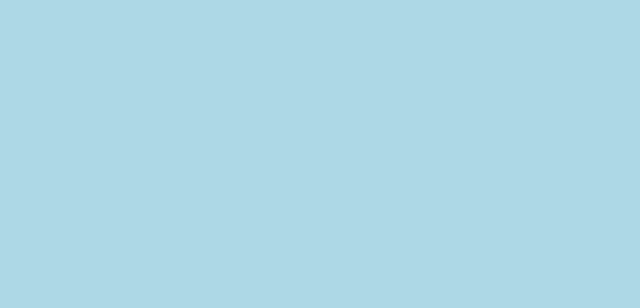
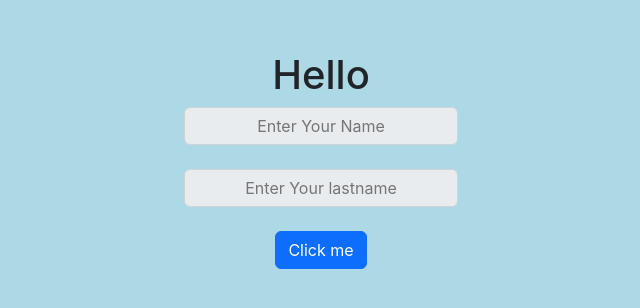
Before and after one commit to sumitj45/react-self-Practice, a React (Create React App) app in the folder news-app/: page / in a window 1280 px wide. Shown: the part 240-548 px from the top of the page, without its empty margins (319-959 px from the left). Built offline with nearby package versions, Linux system fonts and the light colour scheme.

Commit message:
new updated file

```diff
--- a/news-app/src/App.js
+++ b/news-app/src/App.js
@@ -1,17 +1,45 @@
 import React, { useState } from 'react';
 import './App.css';
-// import AddContact from './components/AddContact';
-// import ContactList from './components/ContactList';
+
 
 
 
 function App() {
+    const[lastName,setLastName]=useState("");
+    const [name,setName]=useState("");
+    const [fullName,setFullName]=useState("");
+    const [lastnameNew,setlastnameNew]=useState("");
 
-    return ( <
-        >
-        <
-        />
-    );
+    const inpEvent =(e)=>{
+        setName(e.target.value);
+    }
+    const inpEventtwo =(e)=>{
+        setLastName(e.target.value);
+
+    }
+    const onSubmit =(e)=>{
+    e.preventDefault();
+        setFullName(name);
+        setlastnameNew(lastName);
+    }
+
+   return(
+    <div className='main_div'>
+        <form onSubmit={onSubmit}>
+        <div>
+        <h1>Hello {fullName} {lastnameNew}</h1>
+        <input className="input-group-text" id="inputGroup-sizing-default"
+        type="text" onChange={inpEvent} value={name}  placeholder="Enter Your Name"></input>
+        <br/>
+        <input className="input-group-text" id="inputGroup-sizing-default"
+        type="text"  onChange={inpEventtwo} value={lastName}  placeholder="Enter Your lastname"></input>
+        <br/>
+        <button type="submit" className='btn btn-primary'>Click me</button>
+    </div>
+        </form>
+    </div>
+
+   );
 }
 
 export default App;
```
Also changed, not shown: news-app/src/index.js (+7 -10 lines).
